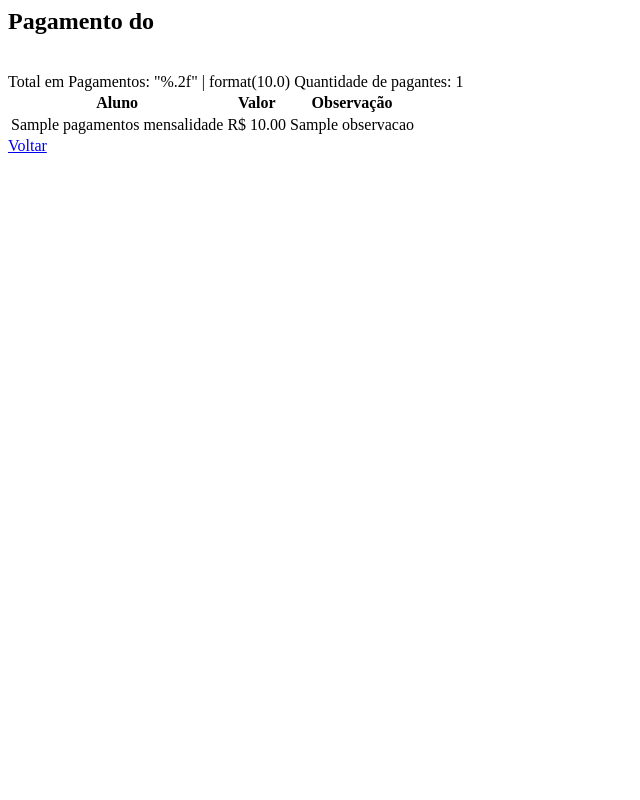
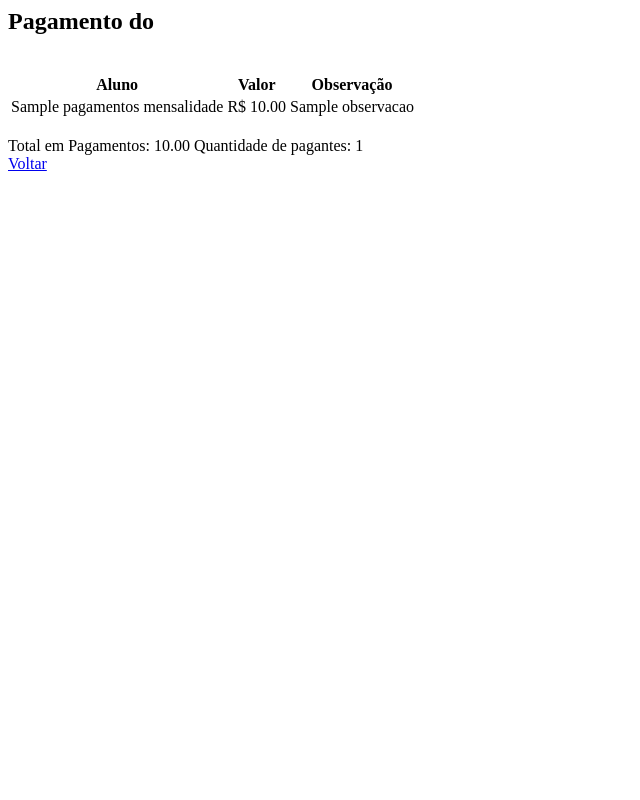
Before and after one commit to janilsonmathias-alt/Sistema-Academia, a Flask app: page /resumo/dia/1/1 in a window 1280 px wide. Shown: the whole page, without its empty margins (0-640 px from the left). Run offline with Flask 3, Linux system fonts and the light colour scheme; a database or web service that is not in the repository returns one stand-in record (values such as "Sample title"); some libraries are stand-ins or nearby versions.

Commit message:
Update resumo_dia.html

```diff
--- a/templates/resumo_dia.html
+++ b/templates/resumo_dia.html
@@ -15,7 +15,9 @@
   {% endfor %}
 
   <br>
-  Total em Pagamentos: "%.2f" | format({{ total_arrecadado }})
-  Quantidade de pagantes: {{ quantidade_pagamentos }}
 </table>
+<br>
+Total em Pagamentos: {{ "%.2f" | format(total_arrecadado ) }}
+Quantidade de pagantes: {{ quantidade_pagamentos }}
+<br>
 <a href="/resumo">Voltar</a>
```
